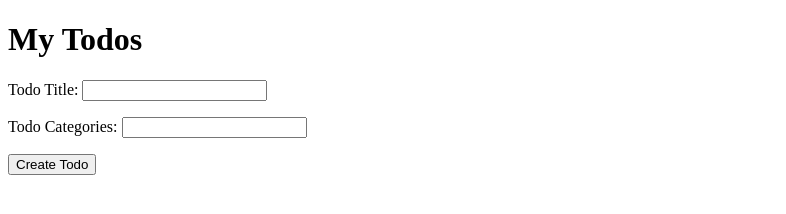
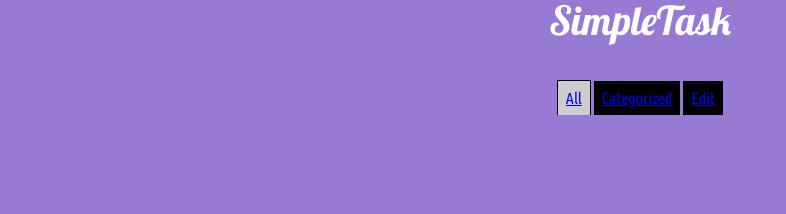
Before and after one commit to theluigi/CS344-Project5, a website: page public/index.html in a window 1280 px wide. Shown: the whole page, without its empty margins (0-786 px from the left). Drawn offline with nearby package versions, Linux system fonts and the light colour scheme; no server answers.

Commit message:
add old todo app.

```diff
--- a/public/index.html
+++ b/public/index.html
@@ -1,19 +1,30 @@
-<!DOCTYPE html>
+<!doctype html>
 <html>
   <head>
-    <title>My App</title>
+    <meta charset="utf-8">
+    <title>SimpleTask</title>
+    <link rel="stylesheet" type="text/css" href="stylesheets/lib/reset.css" />
+	<link rel="stylesheet" type="text/css" href="stylesheets/app/app.css" />
+	<link href='http://fonts.googleapis.com/css?family=Lobster' rel='stylesheet' type='text/css' />
+	<link href='http://fonts.googleapis.com/css?family=Ubuntu+Condensed' rel='stylesheet' type='text/css' />
   </head>
-
   <body>
-    <h1>My Todos</h1>
-    <div class="todo_list">
+	<h1> SimpleTask </h1>
+    <div class="tabs">
+      <a class="tab active" href="All">All</a>
+      <a class="tab" href="Categorized">Categorized</a>
+      <a class="tab" href="Edit">Edit</a>
     </div>
-
-    <p>Todo Title: <input id="desc" type="text"></input></p>
-    <p>Todo Categories: <input id="cat" type="text"></input></p>
-    <button id="new_todo">Create Todo</button>
-
+    <div class="content">
+      <div class="tab active" id="All">&nbsp;</div>
+      <div class="tab" id="Categorized">&nbsp;</div>
+      <div class="tab" id="Edit">
+			<div class ="newTodoText">Task:<input type="text" size ="25" id ="newText" /></div>
+            <div class ="newTodoCats">Categories:<input type="text" id ="newCats" /></div>
+            <div class ="newTodoButton"><button type ="submit" id="submit">Add new ToDo</button></div>
+		</div>
+    </div>
     <script src="http://code.jquery.com/jquery-1.9.1.min.js"></script>
-    <script src="javascripts/client-app.js"></script>
+    <script src="javascripts/app/app.js"></script>
   </body>
 </html>
--- /dev/null
+++ b/public/javascripts/stylesheets/app/app.css
@@ -0,0 +1,60 @@
+html {
+  background: #977AD4;
+  color: #ffffff;
+  margin: auto;
+  text-align: center;
+
+}
+
+body {
+  font-family: 'Ubuntu Condensed', sans-serif;
+}
+
+
+h1 {
+  font-family: 'Lobster', cursive;
+  font-size: 2.5em;
+  margin: auto;
+  text-align: center;
+
+}
+
+h2 {
+  font-size: 1.8em;
+
+}
+
+.tabs {
+  margin-top: 50px;
+  margin-bottom:20px;
+}
+
+.tabs .tab {
+  background: #000;
+  padding: 8px;
+}
+
+.tabs .active {
+  background: #ccc;
+  border: 1px solid black;
+  border-bottom-width: 0;
+}
+
+.content .tab {
+  display: none;
+  padding: 20px;
+}
+
+.content .active {
+  display: block;
+}
+
+#aTask, #Edit {
+  margin: auto;
+  width: 90%;
+  background-color: #000000;
+  border:2px solid;
+  border-radius:25px;
+  -moz-border-radius:25px;
+  padding:5px;
+};
--- /dev/null
+++ b/public/javascripts/stylesheets/lib/reset.css
@@ -0,0 +1,48 @@
+/* http://meyerweb.com/eric/tools/css/reset/
+   v2.0 | 20110126
+   License: none (public domain)
+*/
+
+html, body, div, span, applet, object, iframe,
+h1, h2, h3, h4, h5, h6, p, blockquote, pre,
+a, abbr, acronym, address, big, cite, code,
+del, dfn, em, img, ins, kbd, q, s, samp,
+small, strike, strong, sub, sup, tt, var,
+b, u, i, center,
+dl, dt, dd, ol, ul, li,
+fieldset, form, label, legend,
+table, caption, tbody, tfoot, thead, tr, th, td,
+article, aside, canvas, details, embed,
+figure, figcaption, footer, header, hgroup,
+menu, nav, output, ruby, section, summary,
+time, mark, audio, video {
+	margin: 0;
+	padding: 0;
+	border: 0;
+	font-size: 100%;
+	font: inherit;
+	vertical-align: baseline;
+}
+/* HTML5 display-role reset for older browsers */
+article, aside, details, figcaption, figure,
+footer, header, hgroup, menu, nav, section {
+	display: block;
+}
+body {
+	line-height: 1;
+}
+ol, ul {
+	list-style: none;
+}
+blockquote, q {
+	quotes: none;
+}
+blockquote:before, blockquote:after,
+q:before, q:after {
+	content: '';
+	content: none;
+}
+table {
+	border-collapse: collapse;
+	border-spacing: 0;
+}
--- /dev/null
+++ b/public/stylesheets/app/app.css
@@ -0,0 +1,60 @@
+html {
+  background: #977AD4;
+  color: #ffffff;
+  margin: auto;
+  text-align: center;
+
+}
+
+body {
+  font-family: 'Ubuntu Condensed', sans-serif;
+}
+
+
+h1 {
+  font-family: 'Lobster', cursive;
+  font-size: 2.5em;
+  margin: auto;
+  text-align: center;
+
+}
+
+h2 {
+  font-size: 1.8em;
+
+}
+
+.tabs {
+  margin-top: 50px;
+  margin-bottom:20px;
+}
+
+.tabs .tab {
+  background: #000;
+  padding: 8px;
+}
+
+.tabs .active {
+  background: #ccc;
+  border: 1px solid black;
+  border-bottom-width: 0;
+}
+
+.content .tab {
+  display: none;
+  padding: 20px;
+}
+
+.content .active {
+  display: block;
+}
+
+#aTask, #Edit {
+  margin: auto;
+  width: 90%;
+  background-color: #000000;
+  border:2px solid;
+  border-radius:25px;
+  -moz-border-radius:25px;
+  padding:5px;
+};
--- /dev/null
+++ b/public/stylesheets/lib/reset.css
@@ -0,0 +1,48 @@
+/* http://meyerweb.com/eric/tools/css/reset/
+   v2.0 | 20110126
+   License: none (public domain)
+*/
+
+html, body, div, span, applet, object, iframe,
+h1, h2, h3, h4, h5, h6, p, blockquote, pre,
+a, abbr, acronym, address, big, cite, code,
+del, dfn, em, img, ins, kbd, q, s, samp,
+small, strike, strong, sub, sup, tt, var,
+b, u, i, center,
+dl, dt, dd, ol, ul, li,
+fieldset, form, label, legend,
+table, caption, tbody, tfoot, thead, tr, th, td,
+article, aside, canvas, details, embed,
+figure, figcaption, footer, header, hgroup,
+menu, nav, output, ruby, section, summary,
+time, mark, audio, video {
+	margin: 0;
+	padding: 0;
+	border: 0;
+	font-size: 100%;
+	font: inherit;
+	vertical-align: baseline;
+}
+/* HTML5 display-role reset for older browsers */
+article, aside, details, figcaption, figure,
+footer, header, hgroup, menu, nav, section {
+	display: block;
+}
+body {
+	line-height: 1;
+}
+ol, ul {
+	list-style: none;
+}
+blockquote, q {
+	quotes: none;
+}
+blockquote:before, blockquote:after,
+q:before, q:after {
+	content: '';
+	content: none;
+}
+table {
+	border-collapse: collapse;
+	border-spacing: 0;
+}
```
Also changed, not shown: public/javascripts/javascripts/app/app.js (added, +106 -0 lines).
